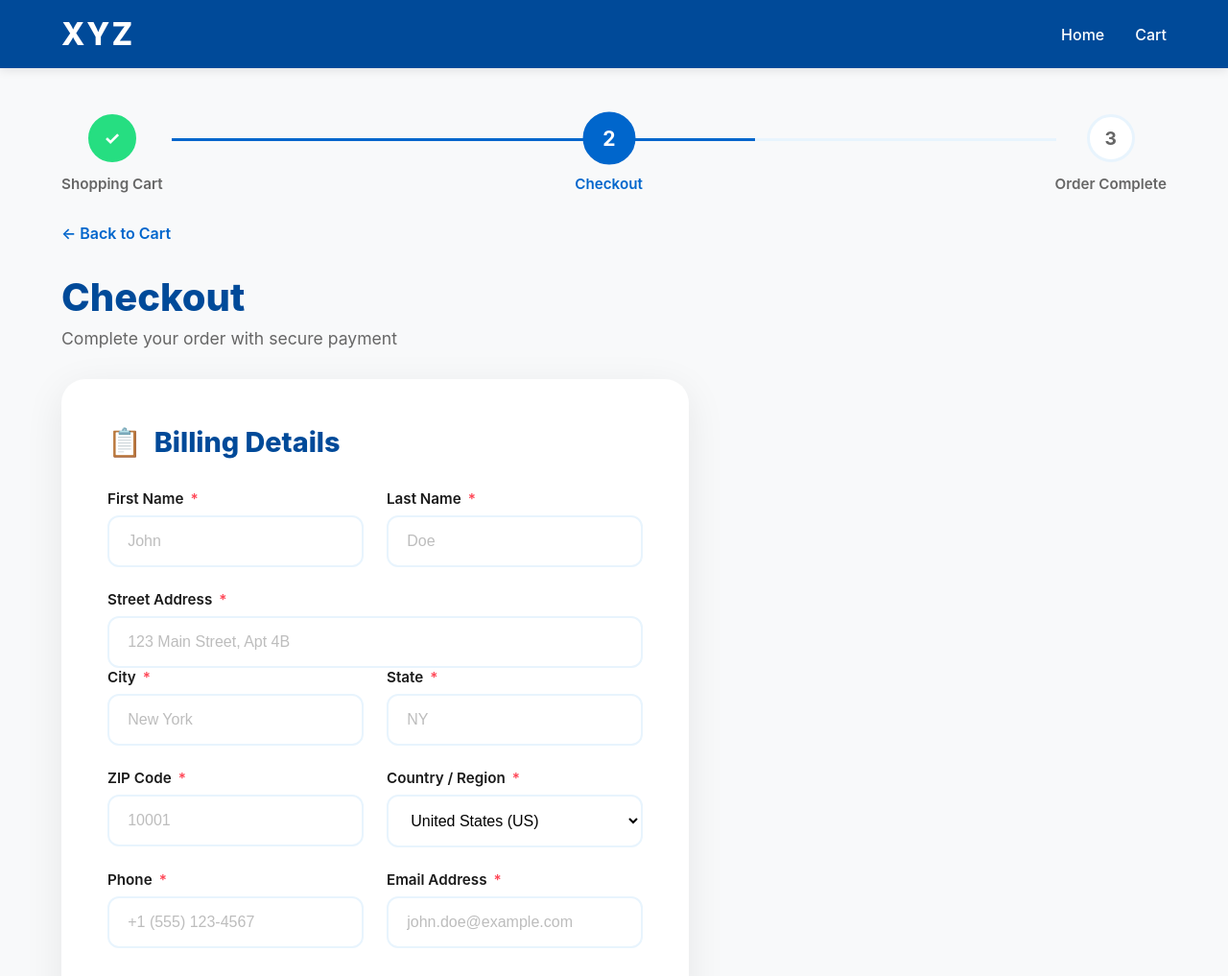
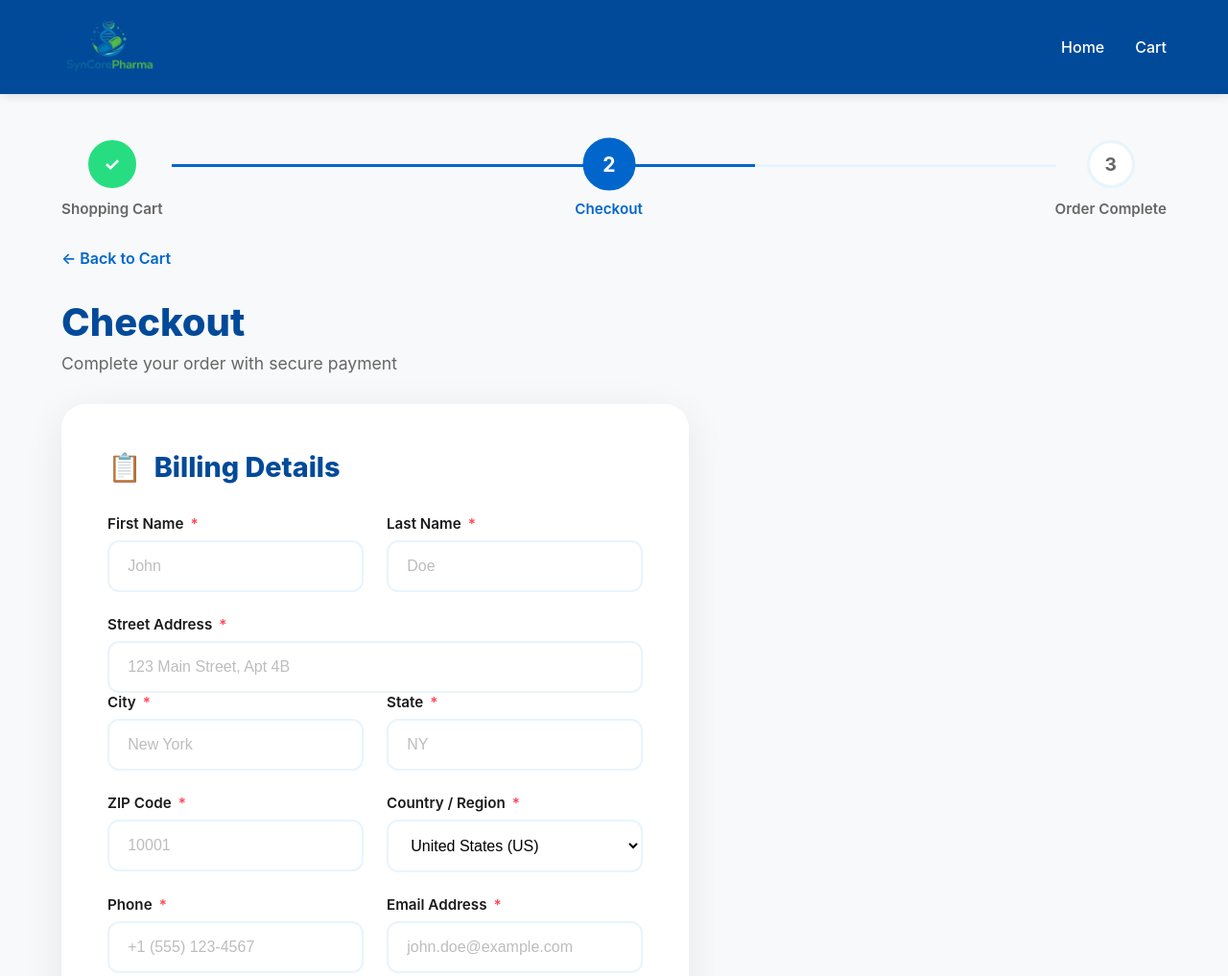
Before and after one commit to Alid3456778/Syncore_Pharmacy, a website: page public/checkout1.html in a window 1280 px wide. Shown: the top 1017 px of the page at 96% size. Drawn offline with Linux system fonts and the light colour scheme; no server answers.

Commit message:
Update logo v3

```diff
--- a/public/checkout1.html
+++ b/public/checkout1.html
@@ -46,11 +46,9 @@
         z-index: 100;
     }
 
-    .logo {
-        font-size: 2rem;
-        font-weight: 800;
-        letter-spacing: 2px;
-    }
+    .logo  img{
+    width: 100px;
+}
 
     .nav-links {
         display: flex;
@@ -814,7 +812,7 @@
     </div>
   <!-- Top Navigation (kept) -->
   <nav class="top-nav">
-    <div class="logo">XYZ</div>
+    <div class="logo"><img src="./assets/image2/logo.png" alt=""></div>
     <div class="nav-links">
       <a href="index.html">Home</a>
       <a href="cart.html">Cart</a>
```
